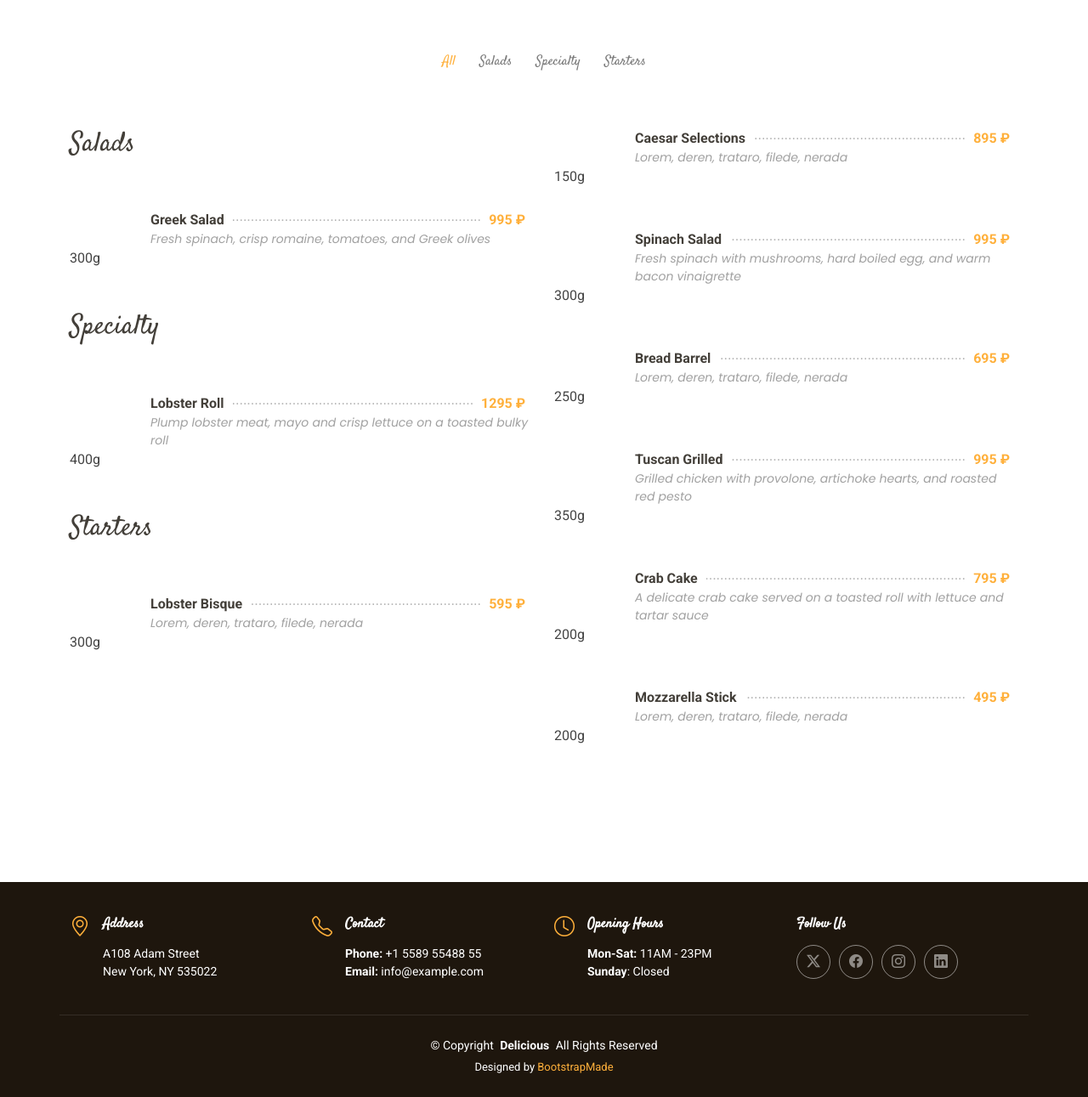
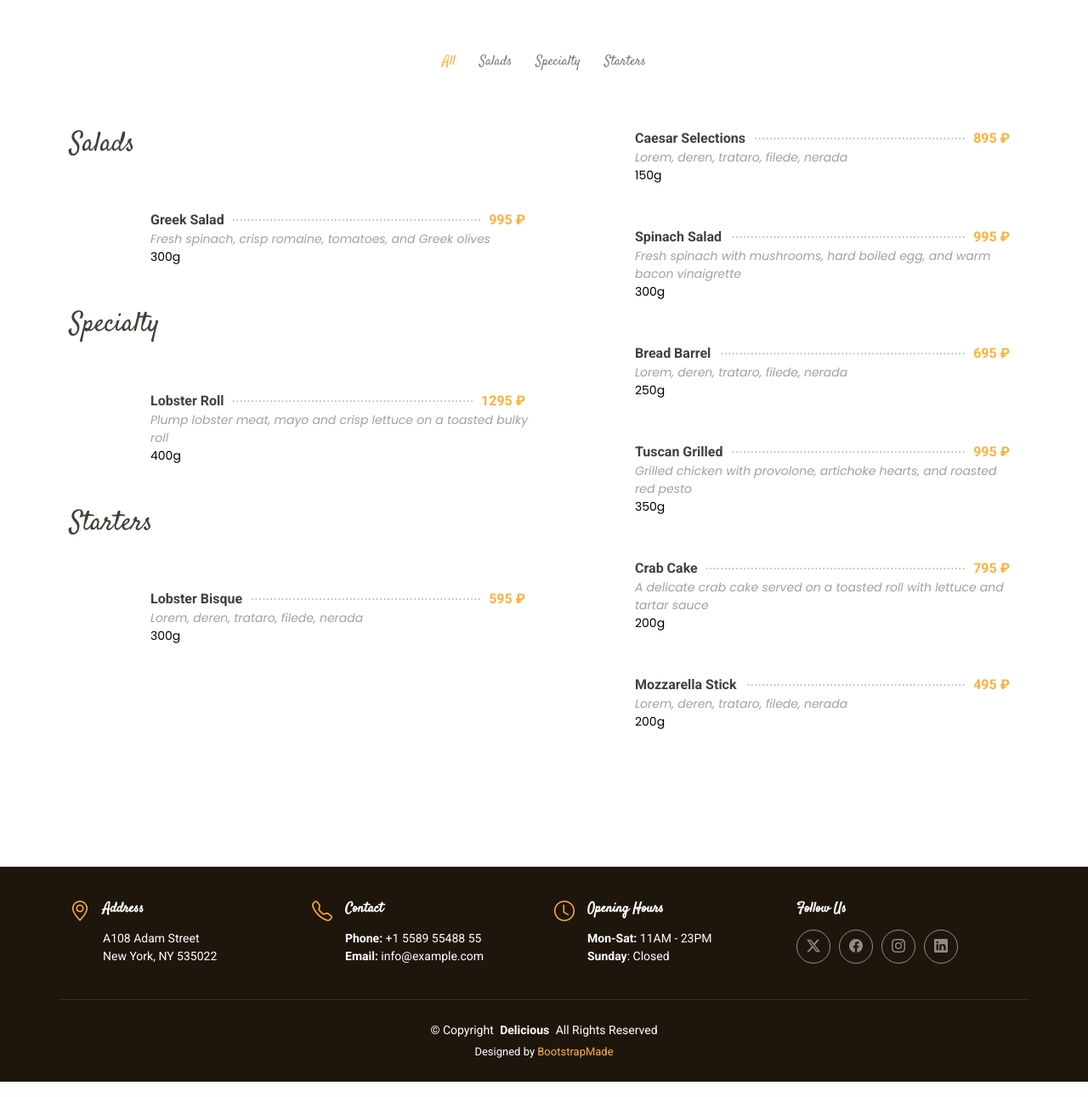
Before and after one commit to aruytehno/cafe-menu, a Django app: page /menu/ in a window 1280 px wide. Shown: the part 221-1512 px from the top of the page at 85% size. Run offline with Django 5.2, Linux system fonts and the light colour scheme; data comes from the database, SQL or seed files in the repository; some libraries are stand-ins or nearby versions.

Commit message:
Добавил стили для массы порций

```diff
--- a/cafe_menu/menu/static/assets/css/main.css
+++ b/cafe_menu/menu/static/assets/css/main.css
@@ -1135,6 +1135,15 @@ section,
   color: color-mix(in srgb, var(--default-color), transparent 50%);
 }
 
+.menu .menu-size {
+  margin-left: 95px;
+  font-style: normal; /* Убираем наклон */
+  font-size: 14px;
+  font-family: var(--nav-font);
+  color: black; /* Задаем черный цвет */
+}
+
+
 /*--------------------------------------------------------------
 # Specials Section
 --------------------------------------------------------------*/
```
